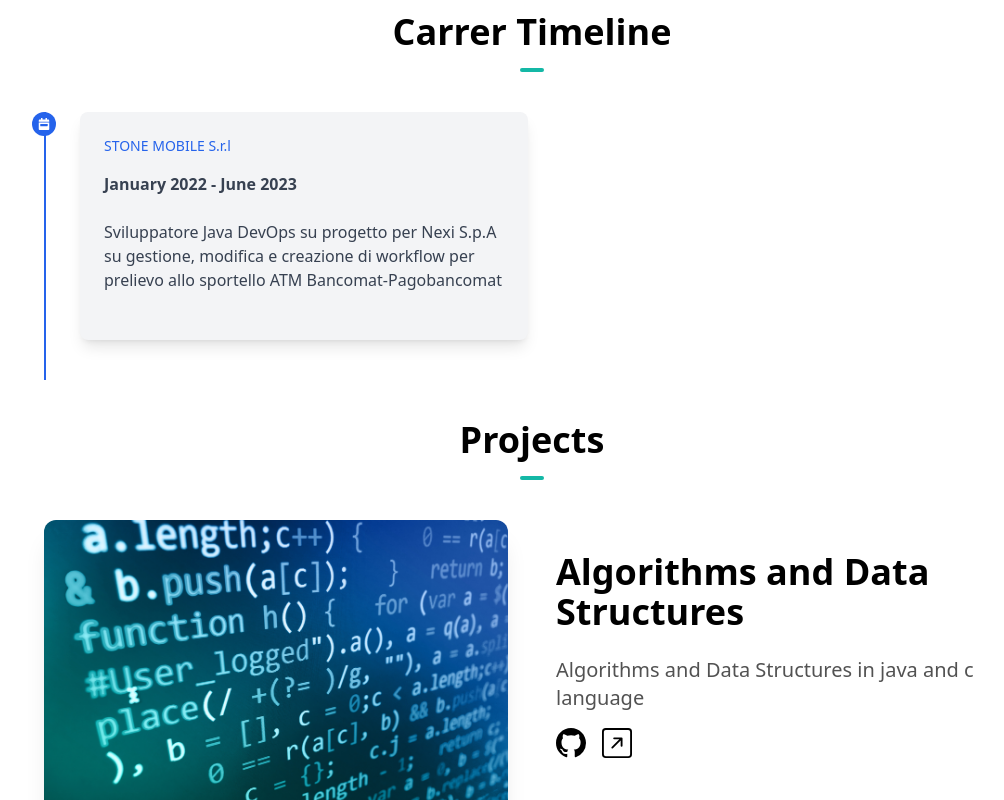
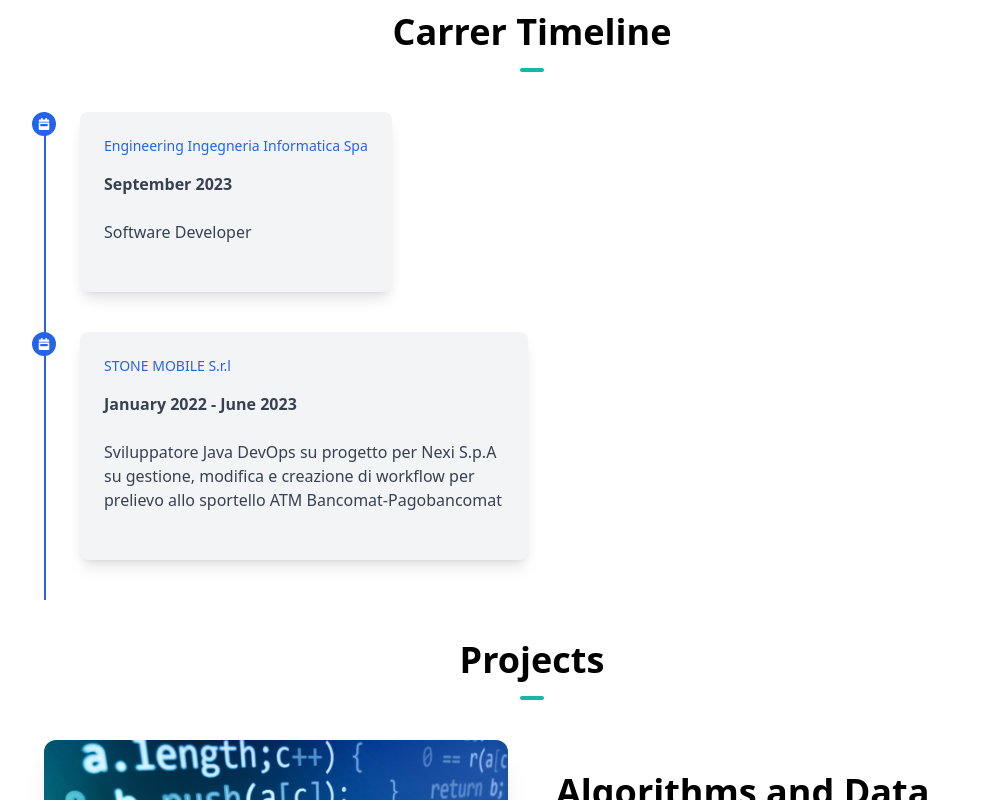
Before and after one commit to mplace97/Portfolio, a Next.js app: page / in a window 1280 px wide. Shown: the part 1850-2650 px from the top of the page, without its empty margins (108-1112 px from the left). Built offline with nearby package versions, Linux system fonts and the light colour scheme.

Commit message:
update careerTimeline
update careerTimeline

```diff
--- a/components/CareerTimeline.tsx
+++ b/components/CareerTimeline.tsx
@@ -5,11 +5,10 @@ interface TimelineItemProps {
   title: string;
   description: string;
   date: string;
+  link: string;
 }
 
-function TimelineItem({ title, description, date }: TimelineItemProps) {
-
-
+function TimelineItem({ title, description, date, link }: TimelineItemProps) {
   return (
     <li className="border-l-2 border-blue-600">
       <div className="md:flex flex-start">
@@ -20,25 +19,30 @@ function TimelineItem({ title, description, date }: TimelineItemProps) {
         </div>
         <div className="block p-6 rounded-lg shadow-lg bg-gray-100 max-w-md ml-6 mb-10">
           <div className="flex justify-between mb-4">
-            <a href="https://www.stonemob.com/" className="font-medium text-blue-600 hover:text-blue-700 focus:text-blue-800 duration-300 transition ease-in-out text-sm">{title}</a>
+            <a href={link} className="font-medium text-blue-600 hover:text-blue-700 focus:text-blue-800 duration-300 transition ease-in-out text-sm">{title}</a>
           </div>
           <p className="font-bold text-gray-700 mb-6">{date}</p>
           <p className="text-gray-700 mb-6">{description}</p>
-          { /*<button type="button" className="inline-block px-4 py-1.5 bg-blue-600 text-white font-medium text-xs leading-tight uppercase rounded shadow-md hover:bg-blue-700 hover:shadow-lg focus:bg-blue-700 focus:shadow-lg focus:outline-none focus:ring-0 active:bg-blue-800 active:shadow-lg transition duration-150 ease-in-out" data-mdb-ripple="true">Preview</button>
-            <button type="button" className="inline-block px-3.5 py-1 border-2 border-blue-600 text-blue-600 font-medium text-xs leading-tight uppercase rounded hover:bg-black hover:bg-opacity-5 focus:outline-none focus:ring-0 transition duration-150 ease-in-out" data-mdb-ripple="true">See demo</button>
-          */}
         </div>
       </div>
     </li>
   );
 }
 
+
 function CareerTimeline() {
   const timelineData = [
+    {
+      title: 'Engineering Ingegneria Informatica Spa',
+      description: 'Software Developer',
+      date: 'September 2023',
+      link: 'https://www.eng.it/en/',
+    },
     {
       title: 'STONE MOBILE S.r.l',
       description: 'Sviluppatore Java DevOps su progetto per Nexi S.p.A su gestione, modifica e creazione di workflow per prelievo allo sportello ATM Bancomat-Pagobancomat',
       date: 'January 2022 - June 2023',
+      link: 'https://www.stonemob.com',
     },
 
 
@@ -58,6 +62,7 @@ function CareerTimeline() {
           title={item.title}
           date={item.date}
           description={item.description}
+          link={item.link}
         />
       ))}
     </ol>
```
